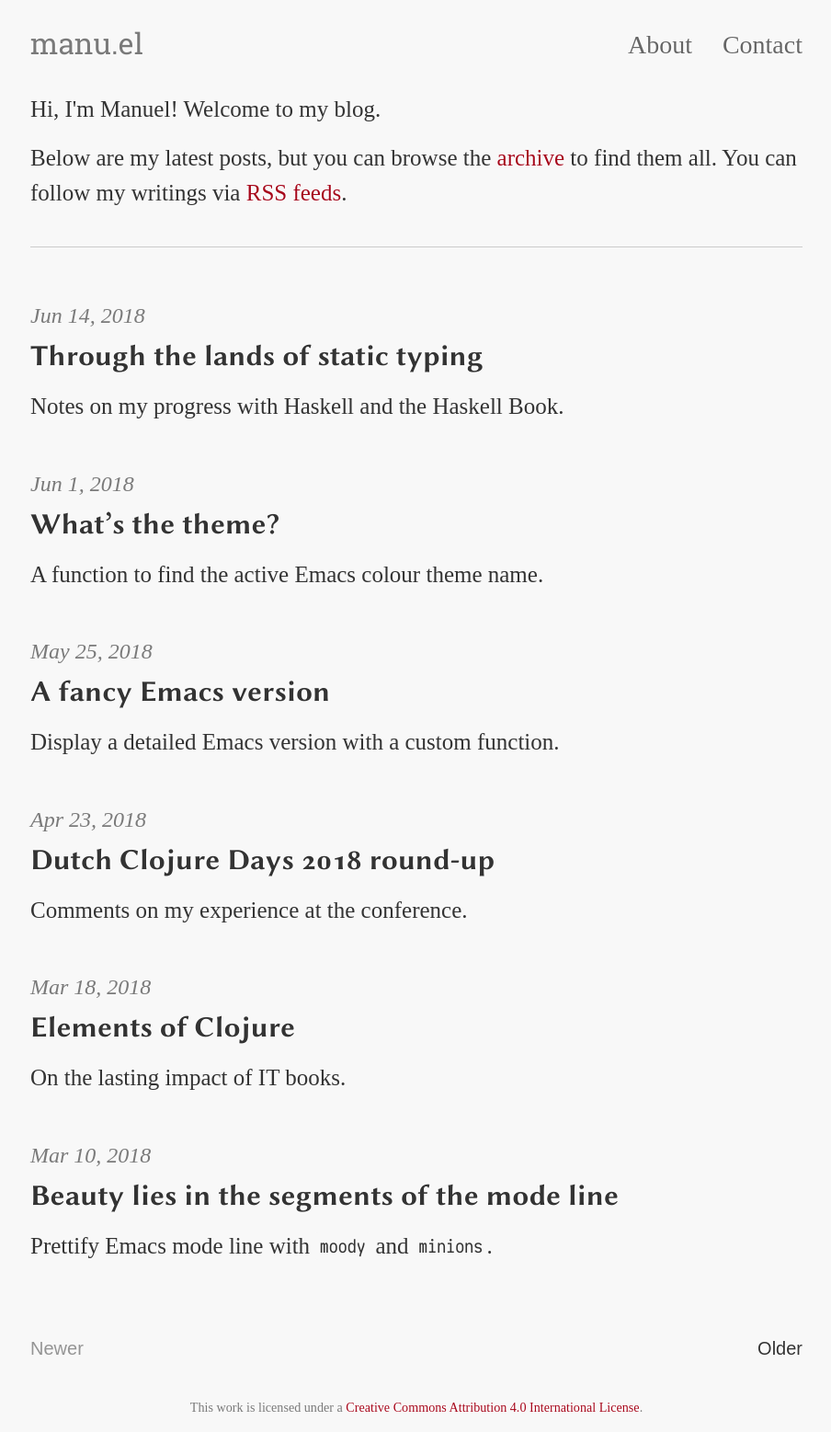
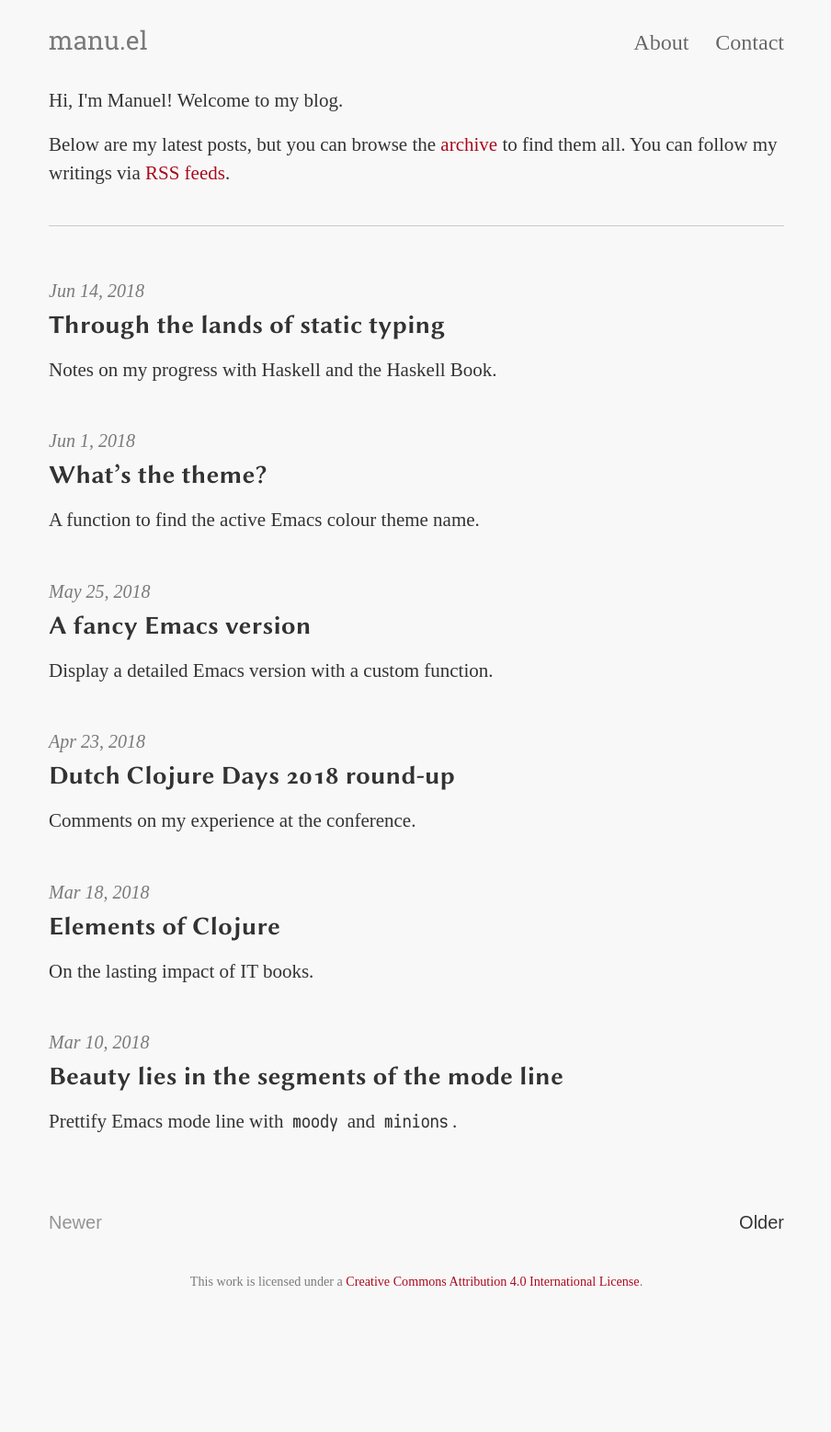
Before and after one commit to manuel-uberti/manuel-uberti.github.io, a Jekyll site: the page built from index.html, in a window 1280 px wide. Shown: the whole page at 92% size, without its empty margins (187-1091 px from the left). Built offline with Jekyll 4.4.1, drawn with Linux system fonts in a browser that asks for light colours; some web fonts are replaced; the list of posts is cut into pages by our own code; after the commit the page ends 1419 px from its top, so only the background shows below that.

Commit message:
Decrease font size and page width

```diff
--- a/_sass/_variables.scss
+++ b/_sass/_variables.scss
@@ -69,7 +69,7 @@
   src: url('../fonts/RobotoSlab-Regular.woff2') format('woff');
 }
 
-$base-font-size: 25px !default;
+$base-font-size: 21px !default;
 $bold-font-weight: bold !default;
 $font-family: 'Linux Libertine', serif !default;
 $line-height: 1.3 !default;
@@ -78,12 +78,12 @@ $heading-font-weight: 500 !default;
 $heading-line-height: 1.25 !default;
 $monospace-font-family: 'Iosevka', monospace !default;
 $title-font-family: 'Roboto Slab', serif !default;
-$h1: 1.9rem !default;
-$h2: 1.7rem !default;
-$h3: 1.6rem !default;
-$h4: 1.4rem !default;
-$h5: 1.2rem !default;
-$h6: .8rem !default;
+$h1: 1.7rem !default;
+$h2: 1.5rem !default;
+$h3: 1.4rem !default;
+$h4: 1.2rem !default;
+$h5: 1.0rem !default;
+$h6: .5rem !default;
 $h00: 4rem !default;
 $h0: 3rem !default;
 $h00-responsive: 8vw !default;
@@ -95,7 +95,7 @@ $h1-responsive-max: 3.84rem !default;
 $abbr-border-bottom: 1px black dotted;
 
 // Page width
-$measure-width: 42rem !default;
+$measure-width: 40rem !default;
 
 // Viewport widths
 $viewport-small: 32em;
```
